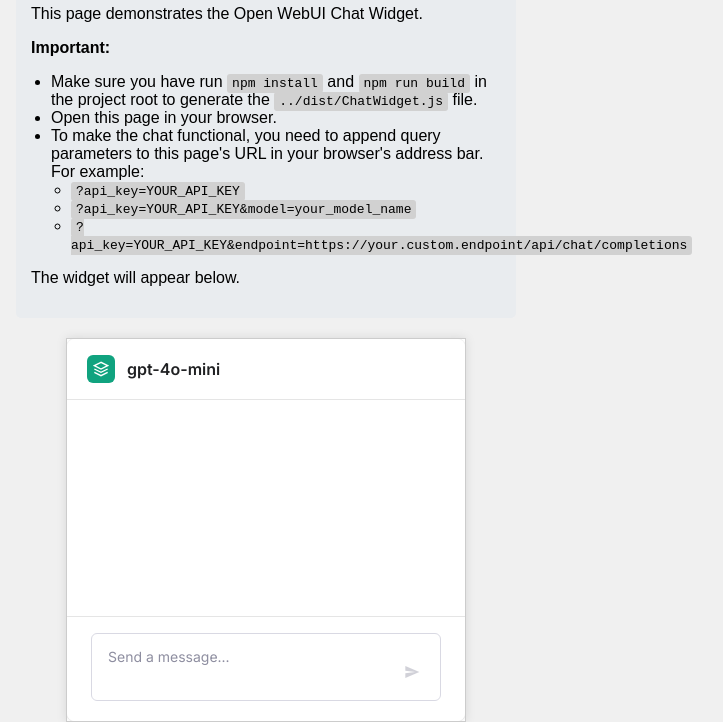
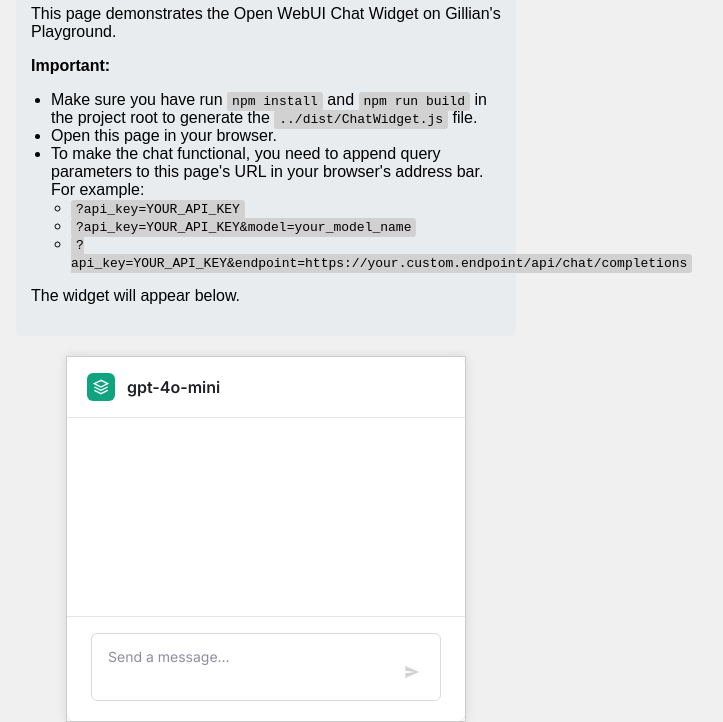
Before and after one commit to gilliankerr/playground, a plain HTML site: page index.html in a window 1280 px wide. Shown: the part 78-800 px from the top of the page, without its empty margins (374-1097 px from the left). Drawn offline with Linux system fonts and the light colour scheme.

Commit message:
Update index.html

```diff
--- a/index.html
+++ b/index.html
@@ -46,7 +46,7 @@
 <body>
     <div class="instructions">
         <h2>Chat Widget Demo</h2>
-        <p>This page demonstrates the Open WebUI Chat Widget.</p>
+        <p>This page demonstrates the Open WebUI Chat Widget on Gillian's Playground.</p>
         <p><strong>Important:</strong></p>
         <ul>
             <li>Make sure you have run <code>npm install</code> and <code>npm run build</code> in the project root to generate the <code>../dist/ChatWidget.js</code> file.</li>
```
